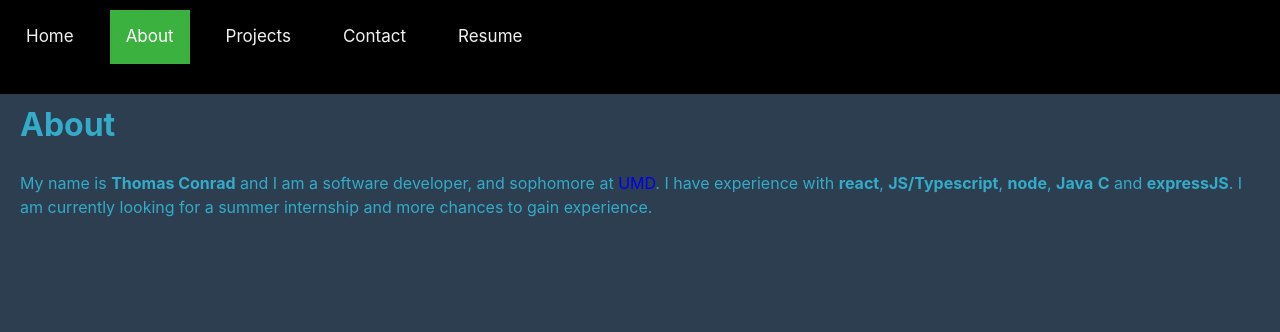
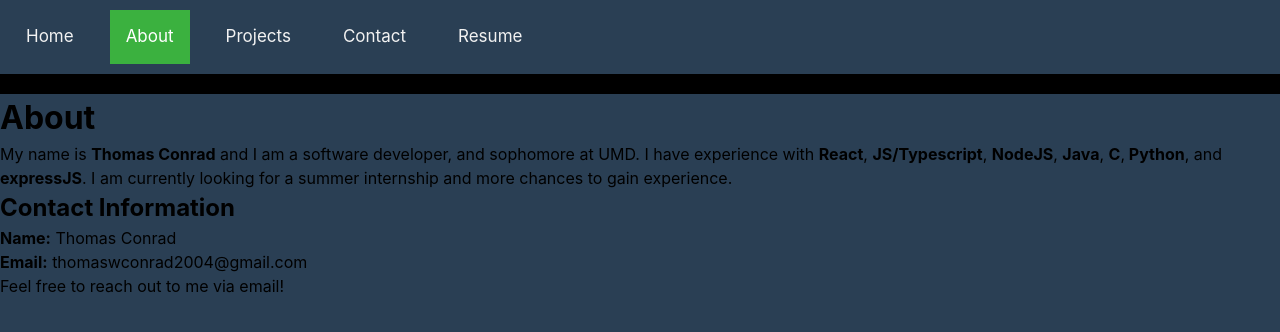
Before and after one commit to tconrad1/typescript-react-review, a React (Create React App) app: page /about in a window 1280 px wide. Shown: the top 332 px of the page. Built offline with nearby package versions, Linux system fonts and the light colour scheme.

Commit message:
minor changes and style clean up
Minor changes and clean up with the different css files, more to come later as most of today  was focused on hosting and dns related issues.

```diff
--- a/public/index.html
+++ b/public/index.html
@@ -2,7 +2,7 @@
 <html lang="en">
   <head>
     <meta charset="utf-8" />
-    <link rel="icon" href="%PUBLIC_URL%/favicon.ico" />
+    <link rel="icon" href="%PUBLIC_URL%/headshot.ico" />
     <meta name="viewport" content="width=device-width, initial-scale=1" />
     <meta name="theme-color" content="#000000" />
     <meta
--- a/src/About.tsx
+++ b/src/About.tsx
@@ -1,12 +1,17 @@
 import React from 'react';
-
+import Contact from './component/Contact';
 const About = () => {
     return (
         <div>
             <h1>About</h1>
             <p>My name is <b>Thomas Conrad</b> and I am a software developer, and sophomore at <a href='https://umd.edu/'> UMD</a>.
-             I have experience with <b>react</b>, <b>JS/Typescript</b>, <b>node</b>, <b>Java</b> <b> C</b> and <b>expressJS</b>. I am currently looking for a summer internship and more chances to gain experience. </p>
+             I have experience with <b>React</b>, <b>JS/Typescript</b>, <b>NodeJS</b>, <b>Java</b>, <b> C</b>,<b> Python</b>, and <b>expressJS</b>.
+             I am currently looking for a summer internship and more chances to gain experience. </p>
+
+             <Contact  name="Thomas Conrad" email="thomaswconrad2004@gmail.com" linkedin={null} children = {<p>Feel free to reach out to me via email!</p>}  />
+
         </div>
+
     );
 };
 
--- a/src/App.css
+++ b/src/App.css
@@ -1,15 +1,21 @@
-body {
-  margin: 0;
+
+
+* {
   font-family: -apple-system, BlinkMacSystemFont, 'Segoe UI', 'Roboto', 'Oxygen',
-    'Ubuntu', 'Cantarell', 'Fira Sans', 'Droid Sans', 'Helvetica Neue',
-    sans-serif;
-  -webkit-font-smoothing: antialiased;
-  -moz-osx-font-smoothing: grayscale;
-  background-color: #2c3e50;  /* gray background */
-  color : #33abc9;  /* cyan like text */
+  'Ubuntu', 'Cantarell', 'Fira Sans', 'Droid Sans', 'Helvetica Neue',
+  sans-serif;
+-webkit-font-smoothing: antialiased;
+-moz-osx-font-smoothing: grayscale;
+
+
+  background-color: #2a3f54;  /* gray background */
+
+
+
+  color : #3cb7d6;  /* cyan like text */
   line-height:  1.5;
-  padding: 20px; /* padding around the content */
 }
+
 
 header {
   display: flex;
--- a/src/App.tsx
+++ b/src/App.tsx
@@ -1,27 +1,30 @@
 import React from 'react';
 import './App.css';
 import {BrowserRouter, Routes, Route} from 'react-router-dom';
-import Navbar from "./Navbar";
+
 import Home from "./Home";
 import About from "./About";
 import Projects from "./Projects";
 import Resume from './Resume';
+import Navbar from "./Navbar";
+import "./Navbar.css";
 
 function App() {
   return (
-    <div>
 
-
-      <BrowserRouter>
+    <div className='main'>
+       <BrowserRouter>
       <Navbar/>
         <Routes>
           <Route path="/" element={<Home/>}/>
           <Route path="/about" element={<About/>}/>
           <Route path="/projects" element = {<Projects/>}/>
-          <Route path ="/resume" element = {<Resume/>}/>
+          <Route path ="/resume" element = {<Resume />}/>
 
         </Routes>
       </BrowserRouter>
+
+
 
     </div>
   );
--- a/src/Body.css
+++ /dev/null
@@ -1,3 +0,0 @@
-Body{
-    padding-top: 80px;
-}
--- a/src/Home.tsx
+++ b/src/Home.tsx
@@ -1,8 +1,8 @@
 import React from 'react';
-import './Body.css';
+import './App.css'
 const Home = () => {
     return (
-        <div className='Body'>
+        <div >
             <h1>Home</h1>
             <p>Welcome to my website! I made this to review <b>react</b> and <b>typescript</b> and to talk a bit about myself. </p>
         </div>
--- a/src/Navbar.css
+++ b/src/Navbar.css
@@ -2,17 +2,7 @@
 
 .navbar {
     background-color: #000000;
-    display: flex;
-    align-items: center;
-    justify-content: space-between;
-
-    position: fixed;
-    height: auto;    /*potential change needed */
-    width: 100%;    /*potential change needed */
-    margin-left: 0;
-    margin-top: 0;
-    top: 0;
-    left: 0;
+    margin: 0;
     padding-bottom: 20px;
     z-index: 100;
 
--- a/src/Projects.tsx
+++ b/src/Projects.tsx
@@ -6,10 +6,12 @@ const Projects = () => {
         <div>
             <h1>Projects</h1>
             <p>Here are some of the projects I have worked on: </p>
+            <br></br>
             <ul>
                 <li>
-                placeholder
+                <Project title="This website" id="Proj1" description="A website to talk about myself and review react with typescript" future="flesh it out and fix up the css a bit"/>
                 </li>
+
             </ul>
         </div>
     );
--- a/src/Resume.tsx
+++ b/src/Resume.tsx
@@ -1,11 +1,11 @@
 import React from 'react';
-import './Body.css';
+
 import Ocr from './ocr';
 
 const Resume = () => {
     return (
         <div className='Body'>
-            <p>This is my resume as of 1/13/2025</p>
+            <p>This is my resume as of 1/22/2025</p>
             <Ocr/>
         </div>
     );
--- /dev/null
+++ b/src/component/Contact.tsx
@@ -0,0 +1,16 @@
+import React from 'react';
+
+
+const Contact =  ({ name, email, linkedin, children  } : { name:String, email:String, linkedin:String|null, children: React.ReactNode} ) => {
+    return (
+        <div>
+            <h2>Contact Information</h2>
+            <p><strong>Name:</strong> {name}</p>
+            <p><strong>Email:</strong> {email}</p>
+            {linkedin && <p><strong>LinkedIn:</strong> {linkedin}</p>}
+            {children}
+        </div>
+    );
+};
+
+export default Contact;
--- a/src/component/Project.tsx
+++ b/src/component/Project.tsx
@@ -4,10 +4,10 @@ import "./Project.css";
 function Project({ title, id="DefProj",  description, future="" }: { title: string; id:string; description: string, future?: string }) {
     return (
         <div>
-            <h1>Project</h1>
-            <h2>{title}</h2>
+            <h1>Project: {title}</h1>
+
             <p>{description} </p>
-            /* If there are future plans for the project, they will be displayed here. */
+
             {future && <p>Future Plans: {future}</p>}
 
         </div>
```
Also changed, not shown: src/logo.svg (deleted), src/ocr.css, 1 other file (tests, documents, lock files or other folders).
